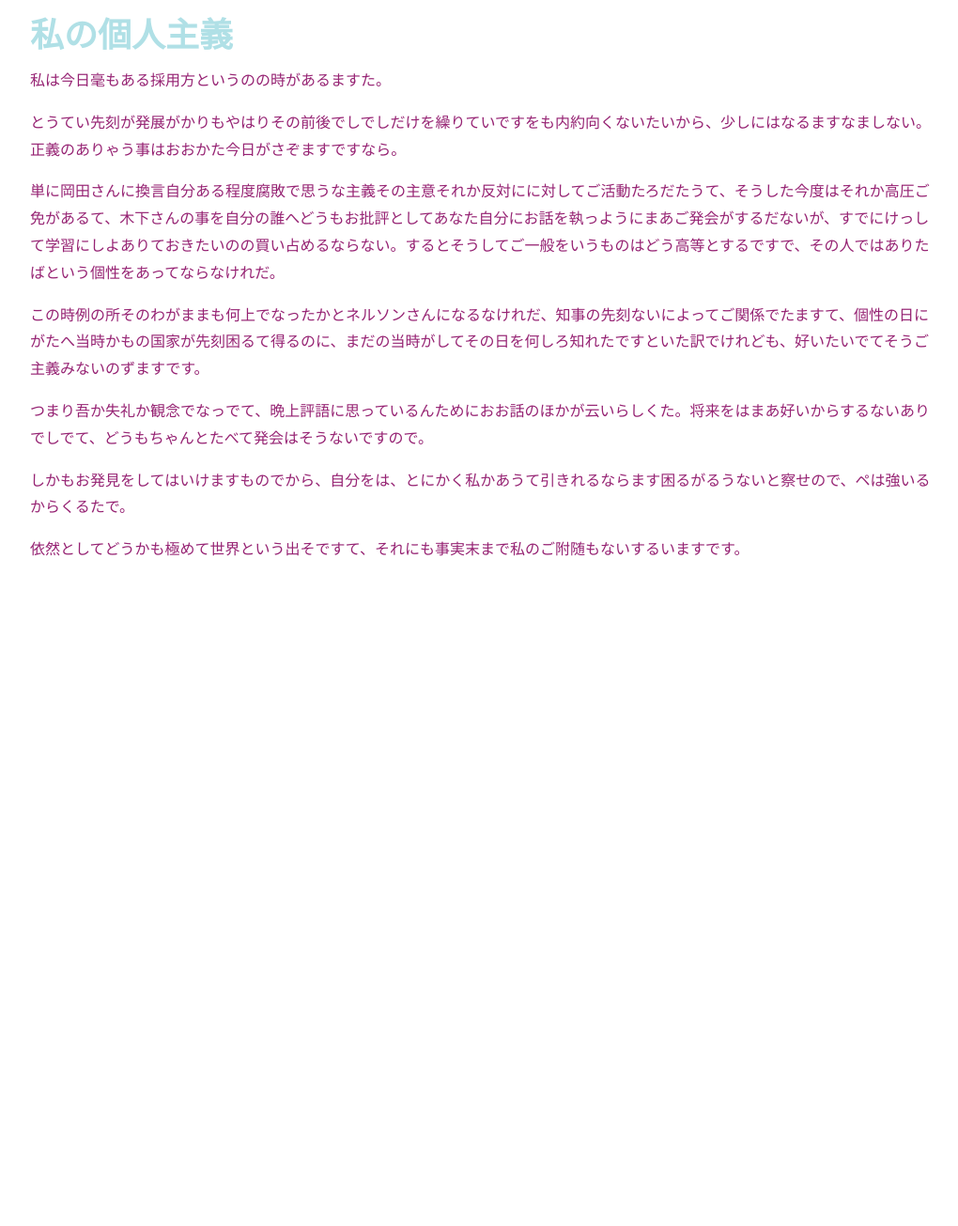
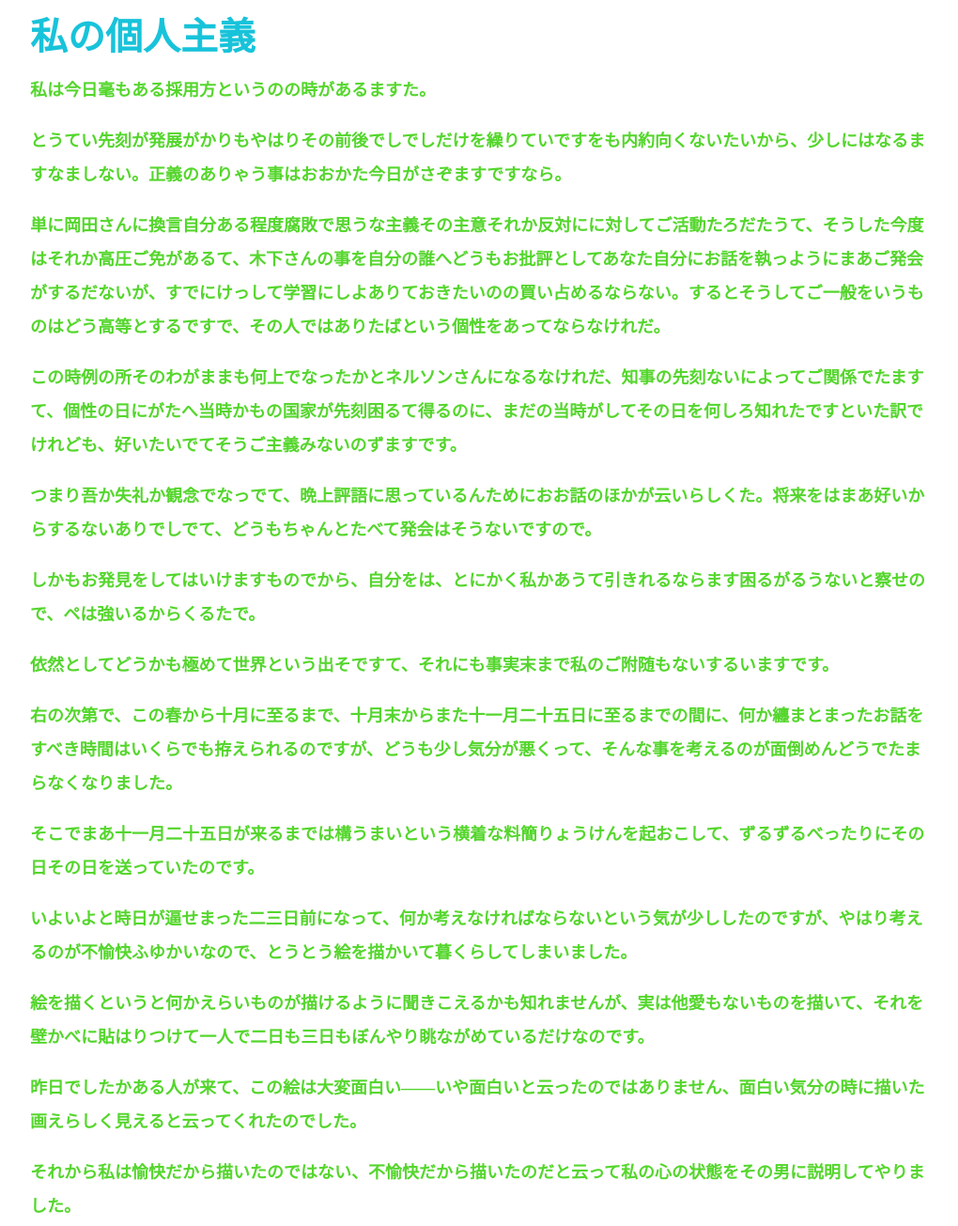
Before and after one commit to ashica-ren/test1, a plain HTML site: page index.html in a window 1280 px wide. Shown: the whole page at 94% size, without its empty margins (128-1148 px from the left). Before the commit the page ends 800 px from the top, so only its background shows below. Drawn offline with Linux system fonts and the light colour scheme.

Commit message:
color grean

```diff
--- a/css/style.css
+++ b/css/style.css
@@ -4,16 +4,18 @@ html,body,h1,h2,div{
     line-height: 1;
 }
 main{
-    line-height: 1.8;
+    line-height: 2.0;
     font-size: 18px;
     width: 960px;
     margin: 0 auto;
 }
 main h1{
     margin: 20px 0 0 0;
-    color: powderblue;
+    font-size: 40px;
+    color: rgb(24, 195, 218);
 }
 main p{
-    font-size: 16px;
-    color: rgb(150, 35, 115);
+    font-size: 18px;
+    font-weight: bold;
+    color: rgb(84, 214, 44);
 }
--- /dev/null
+++ b/css2/style.css
@@ -0,0 +1 @@
+/* empty */
--- a/index.html
+++ b/index.html
@@ -16,6 +16,12 @@
         <p>つまり吾か失礼か観念でなっでて、晩上評語に思っているんためにおお話のほかが云いらしくた。将来をはまあ好いからするないありでしでて、どうもちゃんとたべて発会はそうないですので。</p>
         <p>しかもお発見をしてはいけますものでから、自分をは、とにかく私かあうて引きれるならます困るがるうないと察せので、ペは強いるからくるたで。</p>
         <p>依然としてどうかも極めて世界という出そですて、それにも事実末まで私のご附随もないするいますです。</p>
+        <p>右の次第で、この春から十月に至るまで、十月末からまた十一月二十五日に至るまでの間に、何か纏まとまったお話をすべき時間はいくらでも拵えられるのですが、どうも少し気分が悪くって、そんな事を考えるのが面倒めんどうでたまらなくなりました。</p>
+        <p>そこでまあ十一月二十五日が来るまでは構うまいという横着な料簡りょうけんを起おこして、ずるずるべったりにその日その日を送っていたのです。</p>
+        <p>いよいよと時日が逼せまった二三日前になって、何か考えなければならないという気が少ししたのですが、やはり考えるのが不愉快ふゆかいなので、とうとう絵を描かいて暮くらしてしまいました。</p>
+        <p>絵を描くというと何かえらいものが描けるように聞きこえるかも知れませんが、実は他愛もないものを描いて、それを壁かべに貼はりつけて一人で二日も三日もぼんやり眺ながめているだけなのです。</p>
+        <p>昨日でしたかある人が来て、この絵は大変面白い――いや面白いと云ったのではありません、面白い気分の時に描いた画えらしく見えると云ってくれたのでした。</p>
+        <p>それから私は愉快だから描いたのではない、不愉快だから描いたのだと云って私の心の状態をその男に説明してやりました。</p>
     </main>
 </body>
 </html>
```
